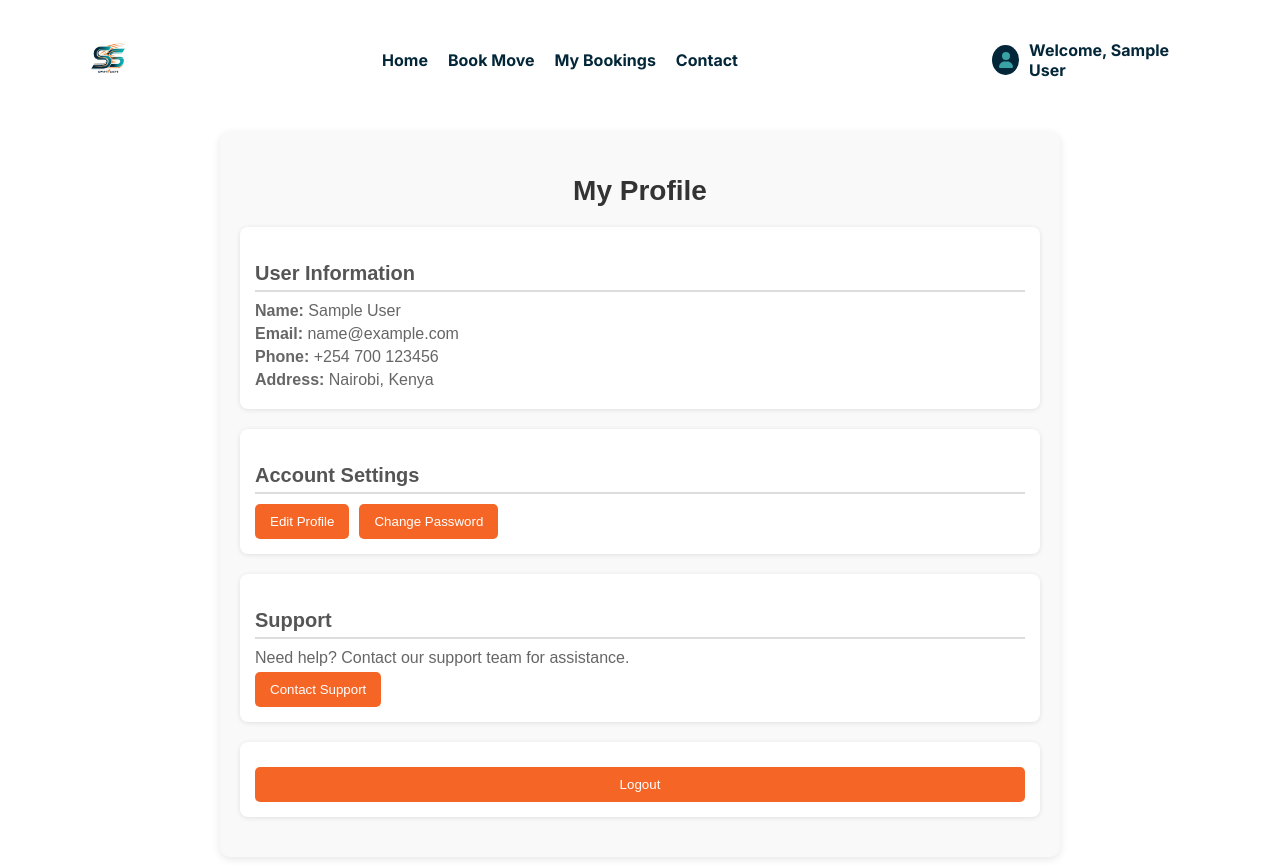
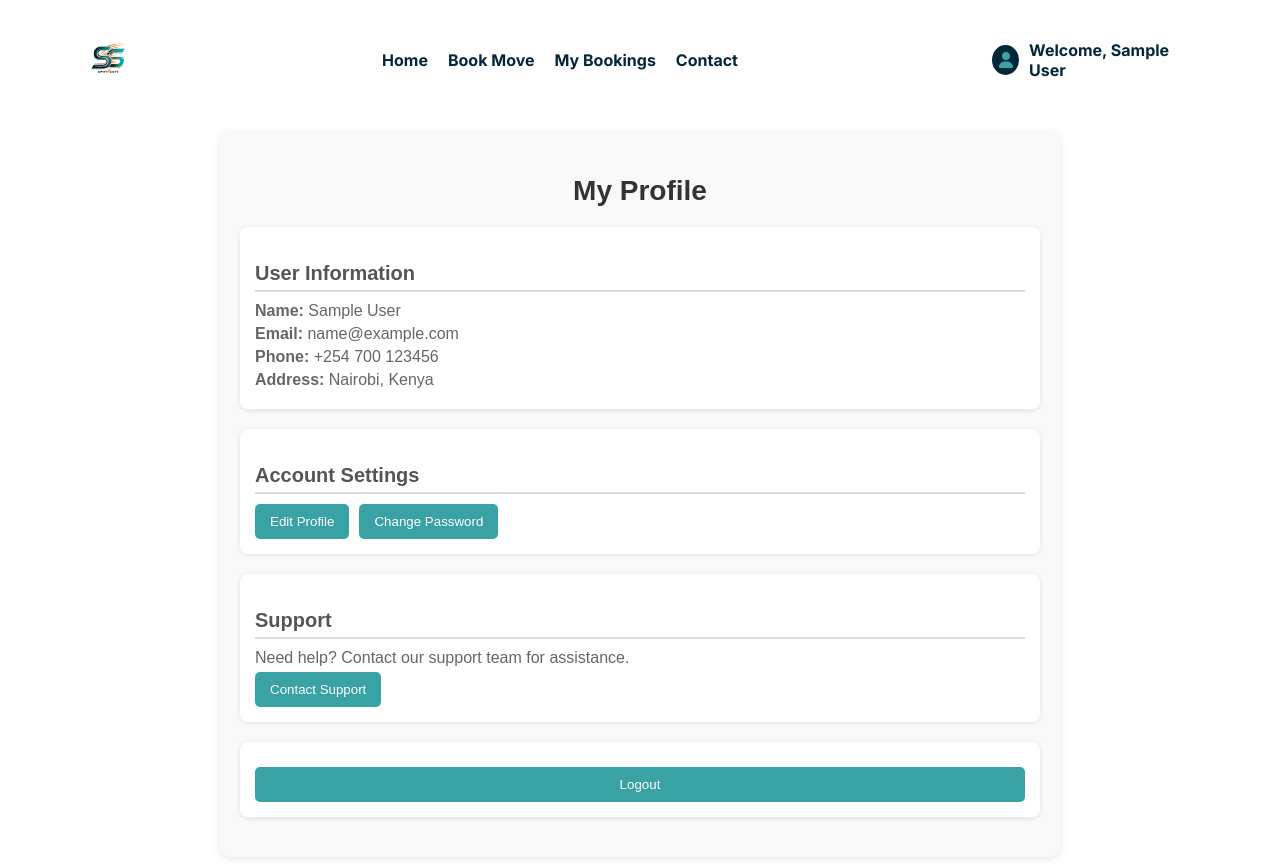
Before and after one commit to Presho99/movers, a React (Create React App) app: page /profile in a window 1280 px wide. Built offline with nearby package versions, Linux system fonts and the light colour scheme; sample sign-in values are in the browser's storage.

Commit message:
Change button color

```diff
--- a/src/pages/Profile.css
+++ b/src/pages/Profile.css
@@ -37,7 +37,7 @@
   }
 
   .settings-button, .support-button, .logout-button {
-    background-color: #f56626;
+    background-color: #39A2A5;
     color: white;
     border: none;
     padding: 10px 15px;
@@ -48,7 +48,7 @@
   }
 
   .settings-button:hover, .support-button:hover, .logout-button:hover {
-    background-color: #d4501e;
+    background-color: #39A2A5;
   }
 
   .logout-button {
```
